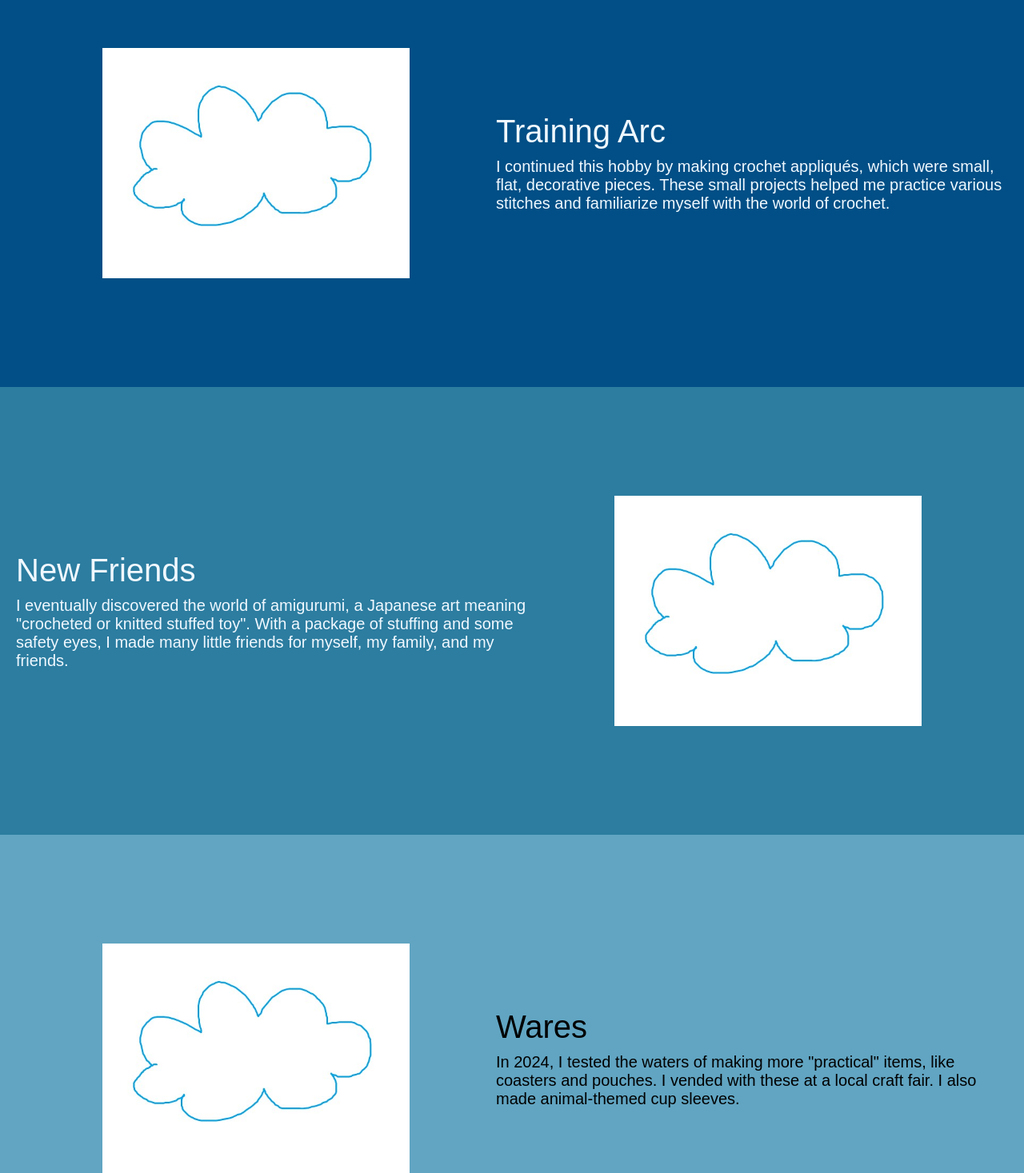
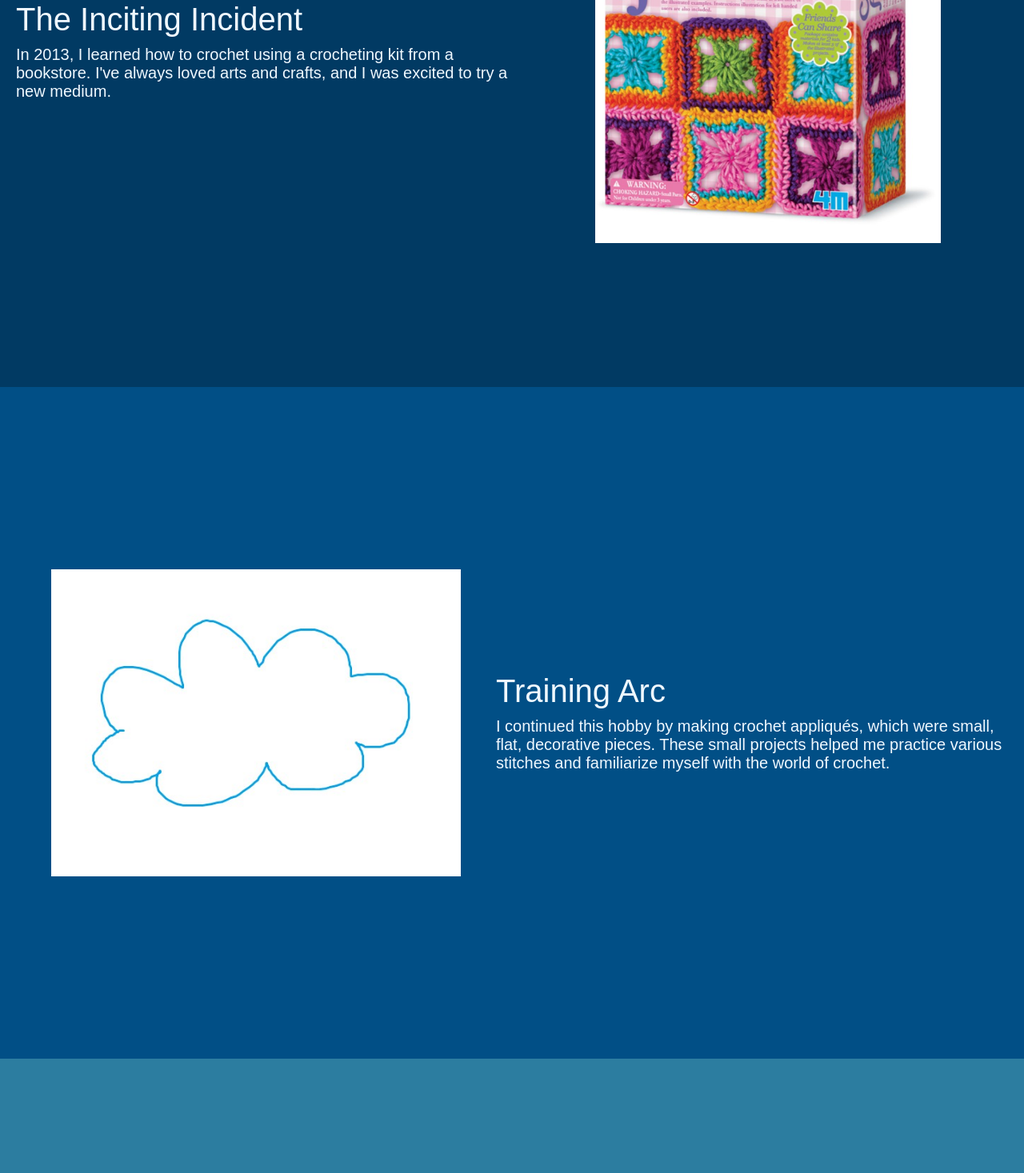
Before and after one commit to mlim20/crochet-things, a React (Vite) app: page /about in a window 1280 px wide. Shown: the part 1330-2797 px from the top of the page at 80% size. Built offline with nearby package versions, Linux system fonts and the light colour scheme; a web font is replaced by a local one.

Commit message:
added animations to about page words and images

```diff
--- a/package.json
+++ b/package.json
@@ -10,6 +10,7 @@
     "preview": "vite preview"
   },
   "dependencies": {
+    "motion": "^12.39.0",
     "react": "^19.2.4",
     "react-dom": "^19.2.4",
     "react-icons": "^5.6.0",
--- a/src/pages/About.jsx
+++ b/src/pages/About.jsx
@@ -1,46 +1,78 @@
 import React from 'react'
 import './Pages.css'
+import { motion, useScroll } from 'motion/react'
 
 const About = () => {
+    const wordsVariants = {
+        hidden: {opacity: 0, y: 50},
+        visible: {opacity: 1, y: 0, transition: {duration: 0.5}}
+    }
+
+    const imageVariantsRight = {
+        hidden: {opacity: 0, x: 10},
+        visible: {opacity: 1, x: 0, transition: {duration: 0.5}},
+    }
+
+    const imageVariantsLeft = {
+        hidden: {opacity: 0, x: 10},
+        visible: {opacity: 1, x: 0, transition: {duration: 0.5}},
+    }
+
     return (
         <div className="about-container">
             <div className="about-section" id="start">
                 <h1>Here's my crochet journey...</h1>
             </div>
             <div className="about-section" id="inciting">
-                <div className="words">
+                <motion.div     className="words"
+                                variants={wordsVariants} initial="hidden" whileInView="visible">
                     <h1>The Inciting Incident</h1>
                     <p>In 2013, I learned how to crochet using a crocheting kit from a bookstore. I've always loved arts and crafts, and I was excited to try a new medium.</p>
-                </div>
-                <img className="image" src="src/resources/crochet_art.jpg" alt="(image error)"></img>
+                </motion.div>
+                <motion.img     className="image"
+                                variants={imageVariantsRight} initial="hidden" whileInView="visible"
+                                src="src/resources/crochet_art.jpg"
+                                alt="(image error)"/>
             </div>
             <div className="about-section" id="training">
-                <img className="image" src="src/resources/ms-cloud.jpg" alt="(image error)"></img>
-                <div className="words">
+                <motion.img     className="image"
+                                variants={imageVariantsLeft} initial="hidden" whileInView="visible"
+                                src="src/resources/ms-cloud.jpg" alt="(image error)" />
+                <motion.div     className="words"
+                                variants={wordsVariants} initial="hidden" whileInView="visible">
                     <h1>Training Arc</h1>
                     <p>I continued this hobby by making crochet appliqués, which were small, flat, decorative pieces. These small projects helped me practice various stitches and familiarize myself with the world of crochet.</p>
-                </div>
+                </motion.div>
             </div>
             <div className="about-section" id="friends">
-                <div className="words">
+                <motion.div     className="words"
+                                variants={wordsVariants} initial="hidden" whileInView="visible">
                     <h1>New Friends</h1>
                     <p>I eventually discovered the world of amigurumi, a Japanese art meaning "crocheted or knitted stuffed toy". With a package of stuffing and some safety eyes, I made many little friends for myself, my family, and my friends.</p>
-                </div>
-                <img className="image" src="src/resources/ms-cloud.jpg" alt="(image error)"></img>
+                </motion.div>
+                <motion.img     className="image"
+                                variants={imageVariantsRight} initial="hidden" whileInView="visible"
+                                src="src/resources/ms-cloud.jpg" alt="(image error)" />
             </div>
             <div className="about-section" id="wares">
-                <img className="image" src="src/resources/ms-cloud.jpg" alt="(image error)"></img>
-                <div className="words">
+                <motion.img     className="image"
+                                variants={imageVariantsLeft} initial="hidden" whileInView="visible"
+                                src="src/resources/ms-cloud.jpg" alt="(image error)" />
+                <motion.div     className="words"
+                                variants={wordsVariants} initial="hidden" whileInView="visible">
                     <h1>Wares</h1>
                     <p>In 2024, I tested the waters of making more "practical" items, like coasters and pouches. I vended with these at a local craft fair. I also made animal-themed cup sleeves.</p>
-                </div>
+                </motion.div>
             </div>
             <div className="about-section" id="forth">
-                <div className="words">
+                <motion.div     className="words"
+                                variants={wordsVariants} initial="hidden" whileInView="visible">
                     <h1>And so on and so forth</h1>
                     <p>Today, I find crocheting to be a hobby I keep coming back to, no matter how long it's been since I picked up a crochet hook.</p>
-                </div>
-                <img className="image" src="src/resources/ms-cloud.jpg" alt="(image error)"></img>
+                </motion.div>
+                <motion.img     className="image"
+                                variants={imageVariantsRight} initial="hidden" whileInView="visible"
+                                src="src/resources/ms-cloud.jpg" alt="(image error)" />
             </div>
         </div>
     )
--- a/src/pages/Pages.css
+++ b/src/pages/Pages.css
@@ -45,7 +45,7 @@
 .about-section {
   display: flex;
   padding: 20px;
-  min-height: 65vh;
+  min-height: 100vh;
 }
 
 .about-section#start {
@@ -87,8 +87,8 @@
 }
 
 .image {
-    max-width: 30vw;
-    max-height: 50vh;
+    max-width: 40vw;
+    max-height: 60vh;
     display: block;
     margin: auto;
 }
```
Also changed, not shown: 1 other file (tests, documents, lock files or other folders).
